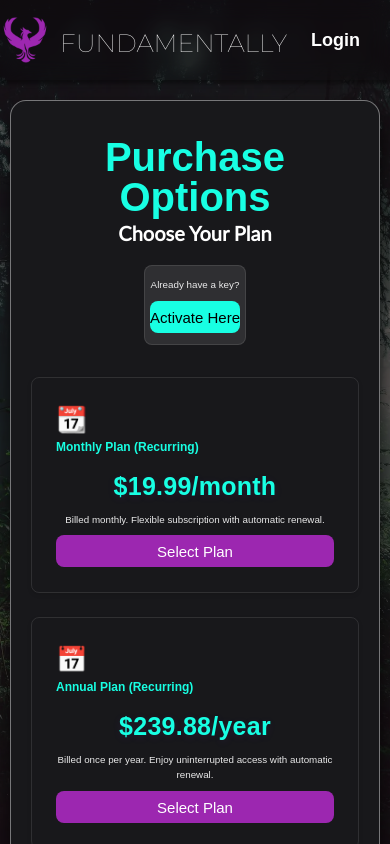
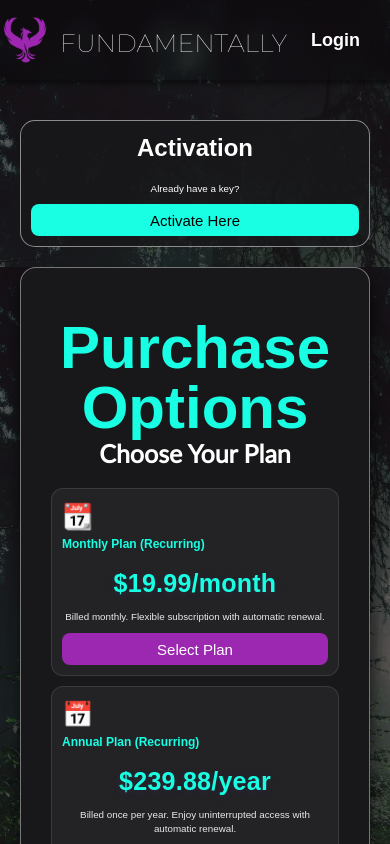
Before and after one commit to razorsyntax/fundamentally-fleek, an Angular app: page /purchase-options in a window 390 px wide. Shown: the top 844 px of the page. Built offline with nearby package versions, Linux system fonts and the light colour scheme.

Commit message:
kjldsljkhfd

```diff
--- a/src/app/purchase-options/purchase-options.component.html
+++ b/src/app/purchase-options/purchase-options.component.html
@@ -1,14 +1,8 @@
 <app-header></app-header>
 
-<div class="error-section">
-	<div class="content-wrapper">
-		<div class="error-card">
-			<h1>Purchase Options</h1>
-			<h2>Choose Your Plan</h2>
-
-			<section class="activation-section-container" aria-labelledby="activation-title">
+<div class="activation-section-container" aria-labelledby="activation-title">
 	<div class="activation-section">
-					<h2 id="activation-title" class="visually-hidden">Activation</h2>
+		<h2 id="activation-title" class="visually-hidden" style="margin-top: 0;">Activation</h2>
 		<p>Already have a key?</p>
 		<a
 			class="button accent"
@@ -19,7 +13,13 @@
 			Activate Here
 		</a>
 	</div>
-			</section>
+</div>
+
+<div class="purchase-options-section">
+	<div class="content-wrapper">
+		<div class="error-card">
+			<h1>Purchase Options</h1>
+			<h2>Choose Your Plan</h2>
 
 			<div class="options-grid" role="list">
 				@for (option of purchaseOptions; track option.title) {
@@ -85,127 +85,3 @@
 		</div>
 	</div>
 </div>
-
-<style>
-.visually-hidden {
-	position: absolute;
-	width: 1px;
-	height: 1px;
-	padding: 0;
-	margin: -1px;
-	overflow: hidden;
-	clip: rect(0, 0, 0, 0);
-	white-space: nowrap;
-	border: 0;
-}
-
-.options-grid {
-	display: grid;
-	grid-template-columns: repeat(3, 1fr);
-	gap: 24px;
-	margin: 32px 0;
-	max-width: 1200px;
-	margin-left: auto;
-	margin-right: auto;
-}
-
-.option-card {
-	display: flex;
-	flex-direction: column;
-	background: var(--surface-color);
-	border-radius: 8px;
-	padding: 24px;
-	box-shadow: 0 2px 4px rgba(0, 0, 0, 0.1);
-	transition: transform 0.2s ease-in-out, box-shadow 0.2s ease-in-out;
-	height: 100%;
-	box-sizing: border-box;
-}
-
-.option-card:hover {
-	transform: translateY(-4px);
-	box-shadow: 0 4px 8px rgba(0, 0, 0, 0.15);
-}
-
-.card-header {
-	display: flex;
-	align-items: center;
-	gap: 12px;
-	margin-bottom: 16px;
-}
-
-.card-icon {
-	font-size: 24px;
-	display: flex;
-	align-items: center;
-	justify-content: center;
-}
-
-.card-title {
-	margin: 0;
-	font-size: 1.25em;
-	font-weight: 600;
-}
-
-.card-content {
-	flex: 1;
-	margin-bottom: 16px;
-	min-height: 0;
-}
-
-.plan-price {
-	font-size: 2em;
-	font-weight: 700;
-	margin-bottom: 12px;
-	color: var(--primary-color);
-}
-
-.card-actions {
-	margin-top: auto;
-	width: 100%;
-}
-
-.button {
-	display: block;
-	width: 100%;
-	padding: 12px 16px;
-	text-align: center;
-	text-decoration: none;
-	border-radius: 4px;
-	font-weight: 600;
-	transition: background-color 0.2s ease-in-out;
-	box-sizing: border-box;
-	white-space: nowrap;
-	overflow: hidden;
-	text-overflow: ellipsis;
-}
-
-.button.primary {
-	background-color: var(--primary-color);
-	color: white;
-}
-
-.button.primary:hover {
-	background-color: var(--primary-color-dark);
-}
-
-.button.accent {
-	background-color: var(--accent-color);
-	color: white;
-}
-
-.button.accent:hover {
-	background-color: var(--accent-color-dark);
-}
-
-@media (max-width: 1024px) {
-	.options-grid {
-		grid-template-columns: repeat(2, 1fr);
-	}
-}
-
-@media (max-width: 768px) {
-	.options-grid {
-		grid-template-columns: 1fr;
-	}
-}
-</style>
--- a/src/app/purchase-options/purchase-options.component.scss
+++ b/src/app/purchase-options/purchase-options.component.scss
@@ -1,22 +1,21 @@
 :host {
   display: block;
-}
-
-.purchase-options-container {
-  background: linear-gradient(#000000a1, #0000009c),
-    url(/assets/images/forest-1.webp);
+  background: linear-gradient(#000000a1, #0000009c), url(/assets/images/forest-1.webp);
   background-repeat: no-repeat;
   background-size: cover;
   background-position: center;
   background-attachment: fixed;
   min-height: 100vh;
+}
+
+.purchase-options-container {
   max-width: 1200px;
   margin: 0 auto;
   padding: 2rem;
   margin-top: 8rem;
 }
 
-.error-section {
+.purchase-options-section {
 	padding: 12rem 2rem 6rem;
 	min-height: 100vh;
 	display: flex;
@@ -28,6 +27,9 @@
 	background-position: center;
 	background-attachment: fixed;
 	border-bottom: 2px solid white;
+	margin-top: 0;
+	padding-top: 0;
+	position: relative;
 }
 
 .content-wrapper {
@@ -72,16 +74,25 @@
 
 .activation-section-container {
 	display: flex;
-	justify-content: center;
+	justify-content: flex-end;
+	width: 100%;
 	margin-bottom: 3rem;
+	margin-right: 2rem;
+	z-index: 10;
+	position: absolute;
+	right: 0;
+	top: 8rem;
+	padding-top: 2rem;
 }
 
 .activation-section {
 	text-align: center;
 	padding: 1.5rem 2rem;
-	background: rgba(255, 255, 255, 0.1);
+	background: rgba(24,24,27,0.95);
+	border: 1px solid #222;
 	border-radius: 8px;
-	border: 1px solid rgba(255, 255, 255, 0.1);
+  margin-right: 2rem;
+  border: 1px solid rgba(255, 255, 255, 0.5);
 
 	p {
 		margin: 0 0 1rem 0;
@@ -141,7 +152,7 @@
 
 .options-grid {
 	display: grid;
-	grid-template-columns: repeat(auto-fit, minmax(280px, 1fr));
+	grid-template-columns: repeat(3, 1fr);
 	gap: 2rem;
 	margin-bottom: 3rem;
 }
@@ -303,46 +314,34 @@
   text-shadow: 0 2px 8px rgba(120, 60, 255, 0.10);
 }
 
-@media (max-width: 768px) {
-	.error-section {
-		padding: 10rem 1rem 4rem;
+.purchase-options-section {
+  padding-top: 120px;
 }
 
-	.error-card {
-		padding: 3rem 2rem;
-
-		h1 {
-			font-size: 4rem;
+@media (max-width: 768px) {
+	.purchase-options-section {
+		padding-top: 0;
 	}
-
-		h2 {
-			font-size: 2rem;
+	.activation-section-container {
+		position: static;
+		justify-content: center;
+		margin: 0 0 2rem 0;
+		padding-top: 0;
+		width: 100%;
+    padding-top:120px
 	}
-
-		p {
-			font-size: 1.5rem;
-		}
-	}
-
-	.options-grid {
-		grid-template-columns: 1fr;
-	}
-
-	.features-section {
-		.features-grid {
-			grid-template-columns: 1fr;
-		}
-	}
-
 	.activation-section {
-		padding: 1rem;
+		width: 100%;
+		margin: 0;
+		border-radius: 0;
+		background: rgba(24, 24, 27, 0.8);
 	}
 }
 
 @media (max-width: 600px) {
 	.purchase-options-container {
-    padding: 0.5rem;
-    margin-top: 10rem;
+		padding: 0;
+		margin-top: 0;
 		min-height: unset;
 	}
 
@@ -391,15 +390,21 @@
 	}
 
 	.activation-section {
-    padding: 1rem 0.5rem;
+		padding: 1rem;
+    margin-right: 2rem;
+    margin-left: 2rem;
+		border-radius: 15px;
+		background: rgba(24, 24, 27, 0.8);
 
 		p {
 			font-size: 0.98rem;
+			margin-bottom: 0.5rem;
 		}
 
 		.button {
 			width: 100%;
 			padding: 0.7rem 0;
+			margin-top: 0.5rem;
 		}
 	}
 
```
Lines whose indentation alone changed are shown as unchanged.
